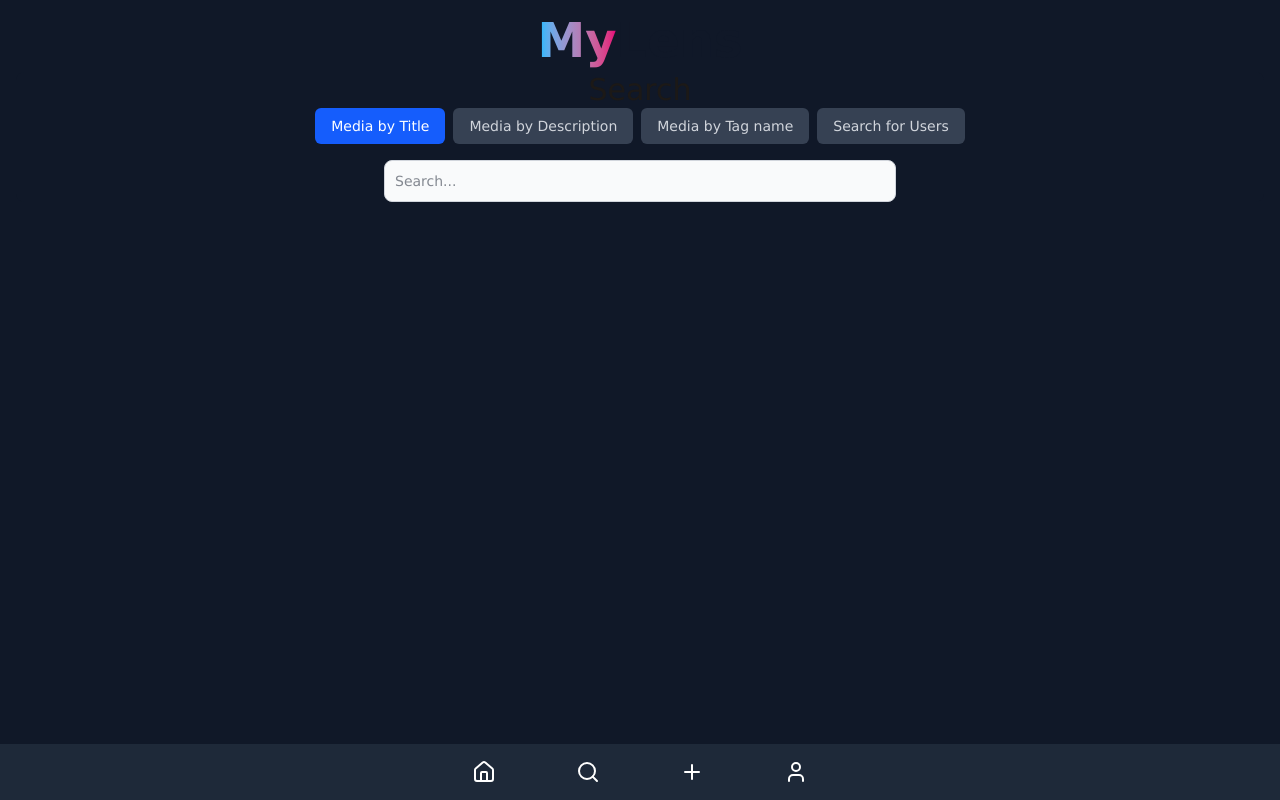
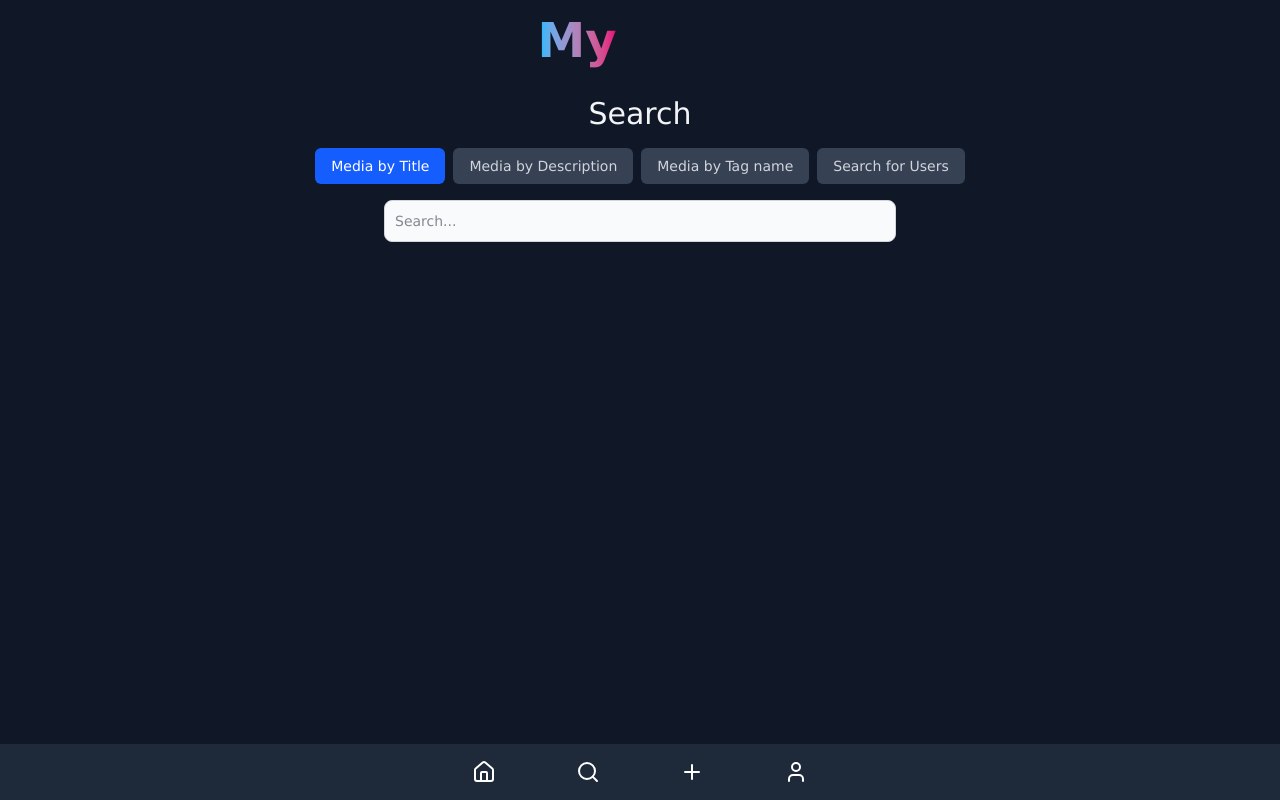
Before and after one commit to karripar/mylens-frontend, a React (Vite) app: page /search in a window 1280 px wide. Built offline with nearby package versions, Linux system fonts and the light colour scheme.

Commit message:
added color to search component title in Search.tsx

```diff
--- a/src/views/Search.tsx
+++ b/src/views/Search.tsx
@@ -123,7 +123,7 @@ const Search = () => {
 
   return (
     <>
-      <h1>Search</h1>
+      <h1 className="text-gray-100 mt-8 mb-4">Search</h1>
 
       {/* Search Category Tabs */}
       <div className="flex justify-center space-x-2 mb-4">
```
